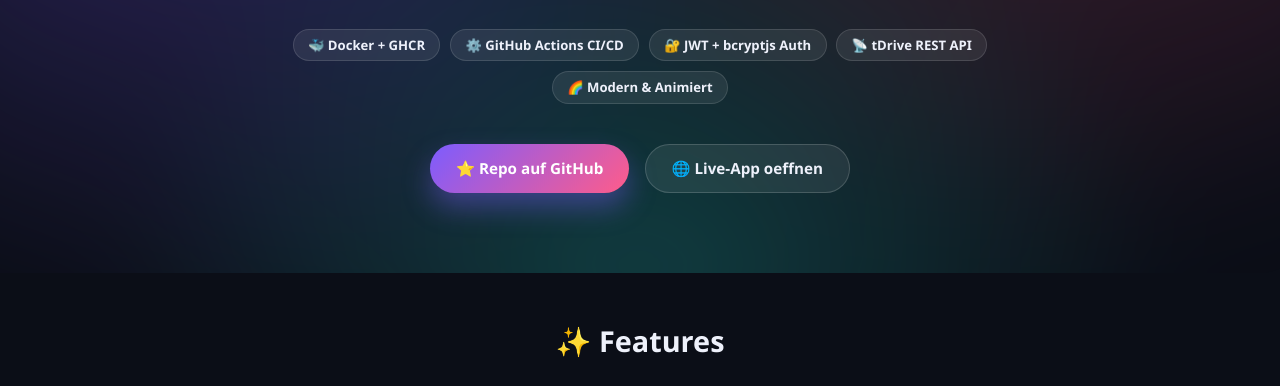
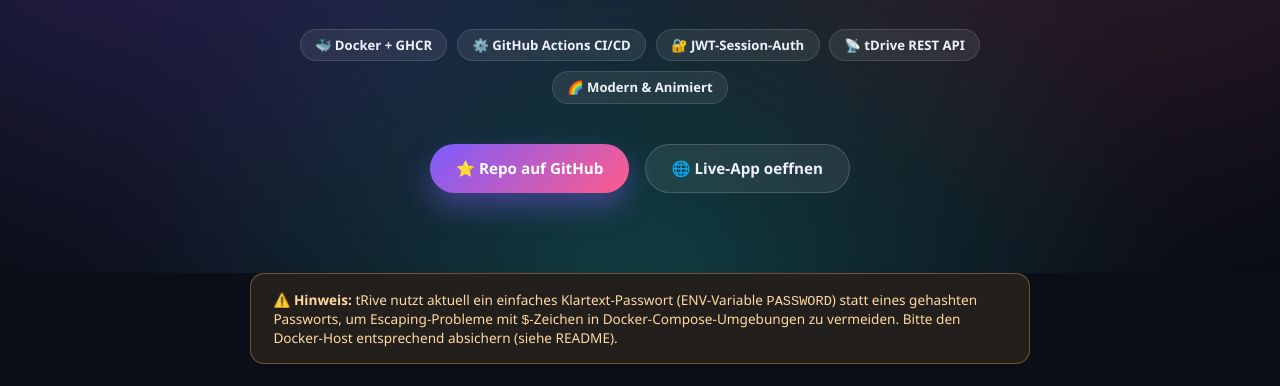
Before and after one commit to jbkunama1/hAI.tDrive, a website: page index.html in a window 1280 px wide. Shown: the part 356-742 px from the top of the page. Drawn offline with Linux system fonts and the light colour scheme.

Commit message:
Update README and GitHub Pages landing page for plaintext PASSWORD auth

```diff
--- a/index.html
+++ b/index.html
@@ -129,6 +129,18 @@
   }
   .arch .step { color: var(--text-main); font-weight: 600; }
 
+  .notice {
+    max-width: 780px;
+    margin: 0 auto 2.5rem;
+    padding: 1rem 1.4rem;
+    border-radius: 14px;
+    background: rgba(255,184,76,0.1);
+    border: 1px solid rgba(255,184,76,0.35);
+    font-size: 0.85rem;
+    color: #ffd9a0;
+    text-align: left;
+  }
+
   footer {
     text-align: center;
     padding: 2.5rem 1.5rem 3rem;
@@ -160,7 +172,7 @@
       <div class="badges">
         <span class="badge">🐳 Docker + GHCR</span>
         <span class="badge">⚙️ GitHub Actions CI/CD</span>
-        <span class="badge">🔐 JWT + bcryptjs Auth</span>
+        <span class="badge">🔐 JWT-Session-Auth</span>
         <span class="badge">📡 tDrive REST API</span>
         <span class="badge">🌈 Modern &amp; Animiert</span>
       </div>
@@ -172,13 +184,20 @@
     </div>
   </section>
 
+  <div class="notice">
+    ⚠️ <strong>Hinweis:</strong> tRive nutzt aktuell ein einfaches Klartext-Passwort
+    (ENV-Variable <code>PASSWORD</code>) statt eines gehashten Passworts, um
+    Escaping-Probleme mit <code>$</code>-Zeichen in Docker-Compose-Umgebungen zu
+    vermeiden. Bitte den Docker-Host entsprechend absichern (siehe README).
+  </div>
+
   <section class="section">
     <h2>✨ Features</h2>
     <div class="grid">
       <div class="card">
         <div class="card-icon">🔐</div>
         <h3>Passwort-Login</h3>
-        <p>Sicherer Zugriff via bcryptjs-Hash und JWT-Session-Tokens.</p>
+        <p>Zugriff via Passwort und JWT-Session-Tokens.</p>
       </div>
       <div class="card">
         <div class="card-icon">📁</div>
```
Also changed, not shown: README.md.
